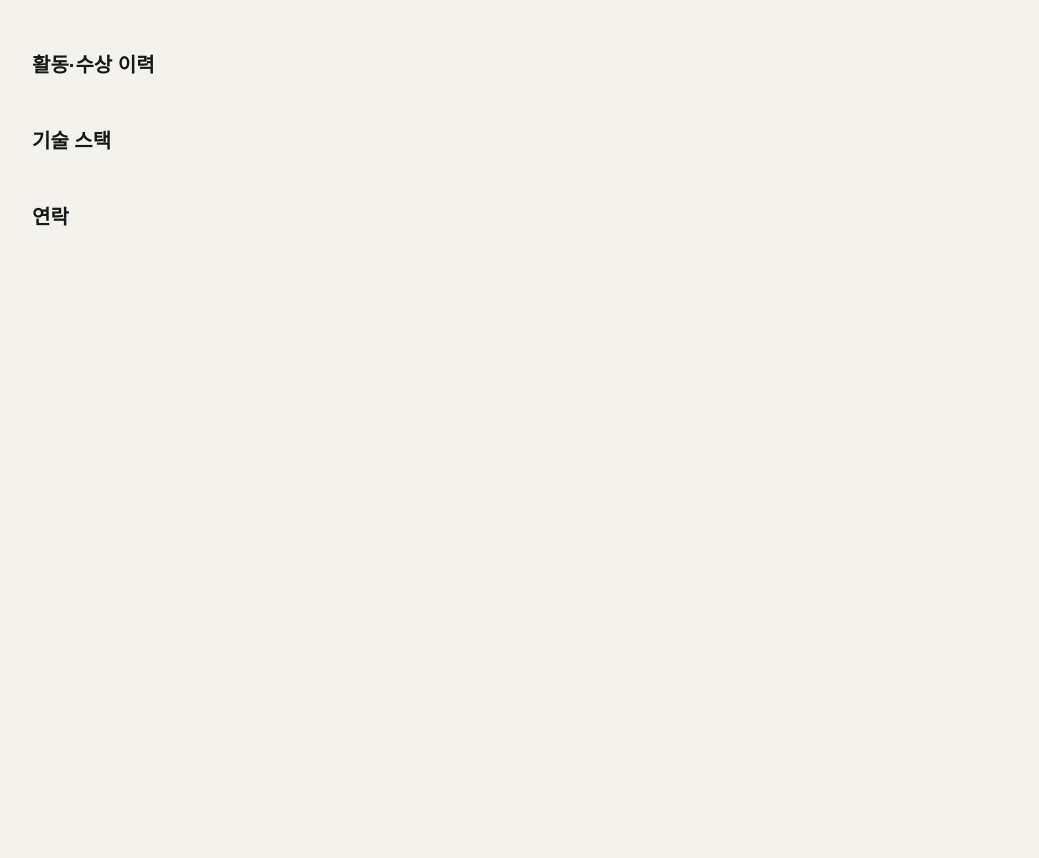
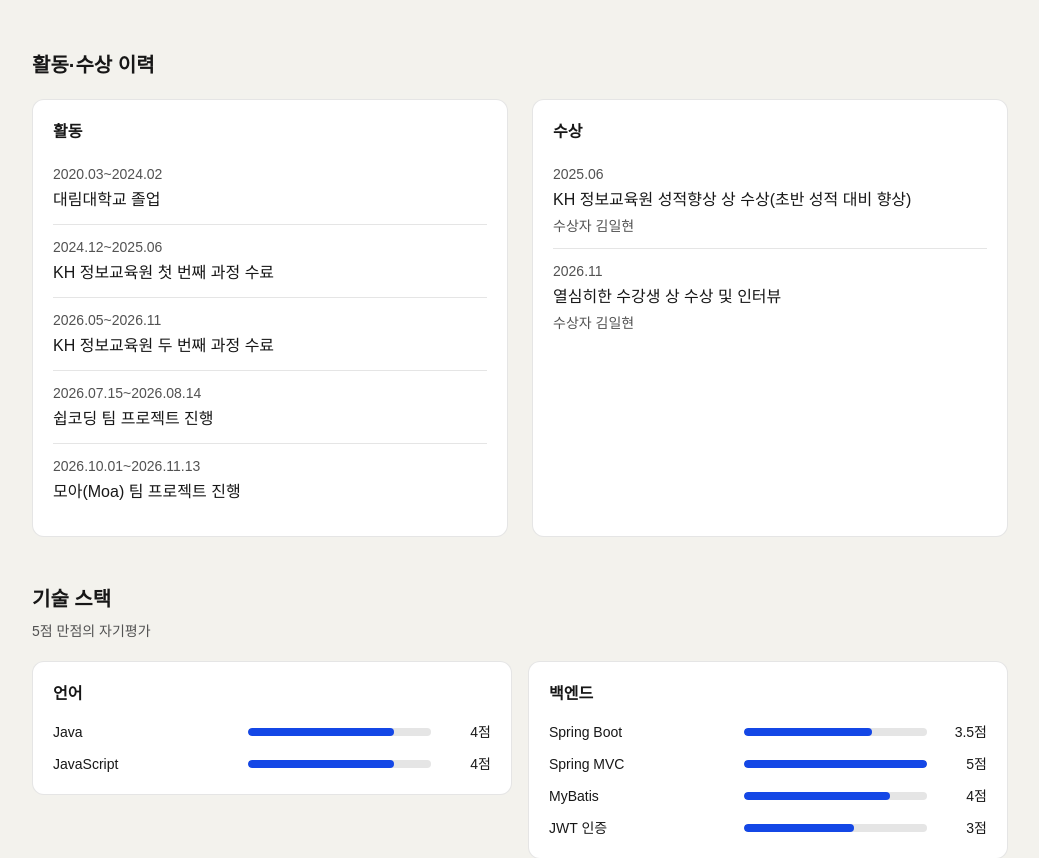
Before and after one commit to Kim-ilhyeon/vibe-coding-starter, a Next.js app: page / in a window 1280 px wide. Shown: the part 649-1507 px from the top of the page, without its empty margins (120-1159 px from the left). Before the commit the page ends 928 px from the top, so only its background shows below. Built offline with nearby package versions, Linux system fonts and the light colour scheme.

Commit message:
feat: 포트폴리오 활동·수상 이력과 기술 스택 구성

```diff
--- a/src/app/page.tsx
+++ b/src/app/page.tsx
@@ -1,6 +1,8 @@
 import Image from "next/image";
 import type { ReactElement } from "react";
-import { profile } from "@/data/profile";
+import { activities, awards, profile, skillGroups } from "@/data/profile";
+
+const maxSkillScore = 5;
 
 export default function Home(): ReactElement {
   const { name, introduction, photo, summary } = profile;
@@ -47,11 +49,58 @@ export default function Home(): ReactElement {
         <section>
           <h2 className="text-xl font-semibold">프로젝트</h2>
         </section>
-        <section>
-          <h2 className="text-xl font-semibold">활동·수상 이력</h2>
+        <section aria-labelledby="history-heading">
+          <h2 id="history-heading" className="text-xl font-semibold">활동·수상 이력</h2>
+          <div className="mt-5 grid gap-6 md:grid-cols-2">
+            <div className="rounded-xl border border-black/10 bg-white p-5">
+              <h3 className="font-semibold">활동</h3>
+              <ol className="mt-2 divide-y divide-black/10">
+                {activities.map(({ period, title }): ReactElement => (
+                  <li key={period} className="grid gap-1 py-3">
+                    <span className="text-sm tabular-nums text-neutral-600">{period}</span>
+                    <span>{title}</span>
+                  </li>
+                ))}
+              </ol>
+            </div>
+            <div className="rounded-xl border border-black/10 bg-white p-5">
+              <h3 className="font-semibold">수상</h3>
+              <ol className="mt-2 divide-y divide-black/10">
+                {awards.map(({ date, recipient, title }): ReactElement => (
+                  <li key={date} className="grid gap-1 py-3">
+                    <span className="text-sm tabular-nums text-neutral-600">{date}</span>
+                    <span>{title}</span>
+                    <span className="text-sm text-neutral-600">수상자 {recipient}</span>
+                  </li>
+                ))}
+              </ol>
+            </div>
+          </div>
         </section>
-        <section>
-          <h2 className="text-xl font-semibold">기술 스택</h2>
+        <section aria-labelledby="skills-heading">
+          <h2 id="skills-heading" className="text-xl font-semibold">기술 스택</h2>
+          <p className="mt-2 text-sm text-neutral-600">{maxSkillScore}점 만점의 자기평가</p>
+          <div className="mt-5 grid items-start gap-4 md:grid-cols-2">
+            {skillGroups.map(({ category, skills }): ReactElement => (
+              <div key={category} className="rounded-xl border border-black/10 bg-white p-5">
+                <h3 className="font-semibold">{category}</h3>
+                <ul className="mt-4 grid gap-3">
+                  {skills.map(({ name, score }): ReactElement => (
+                    <li key={name} className="grid grid-cols-[minmax(0,1fr)_minmax(0,1fr)_3rem] items-center gap-3 text-sm">
+                      <span className="wrap-anywhere">{name}</span>
+                      <span aria-hidden="true" className="h-2 overflow-hidden rounded-full bg-neutral-200">
+                        <span
+                          className="block h-full rounded-full bg-blue-700"
+                          style={{ width: `${(score / maxSkillScore) * 100}%` }}
+                        />
+                      </span>
+                      <span className="text-right font-medium tabular-nums">{score}점</span>
+                    </li>
+                  ))}
+                </ul>
+              </div>
+            ))}
+          </div>
         </section>
         <section>
           <h2 className="text-xl font-semibold">연락</h2>
```
